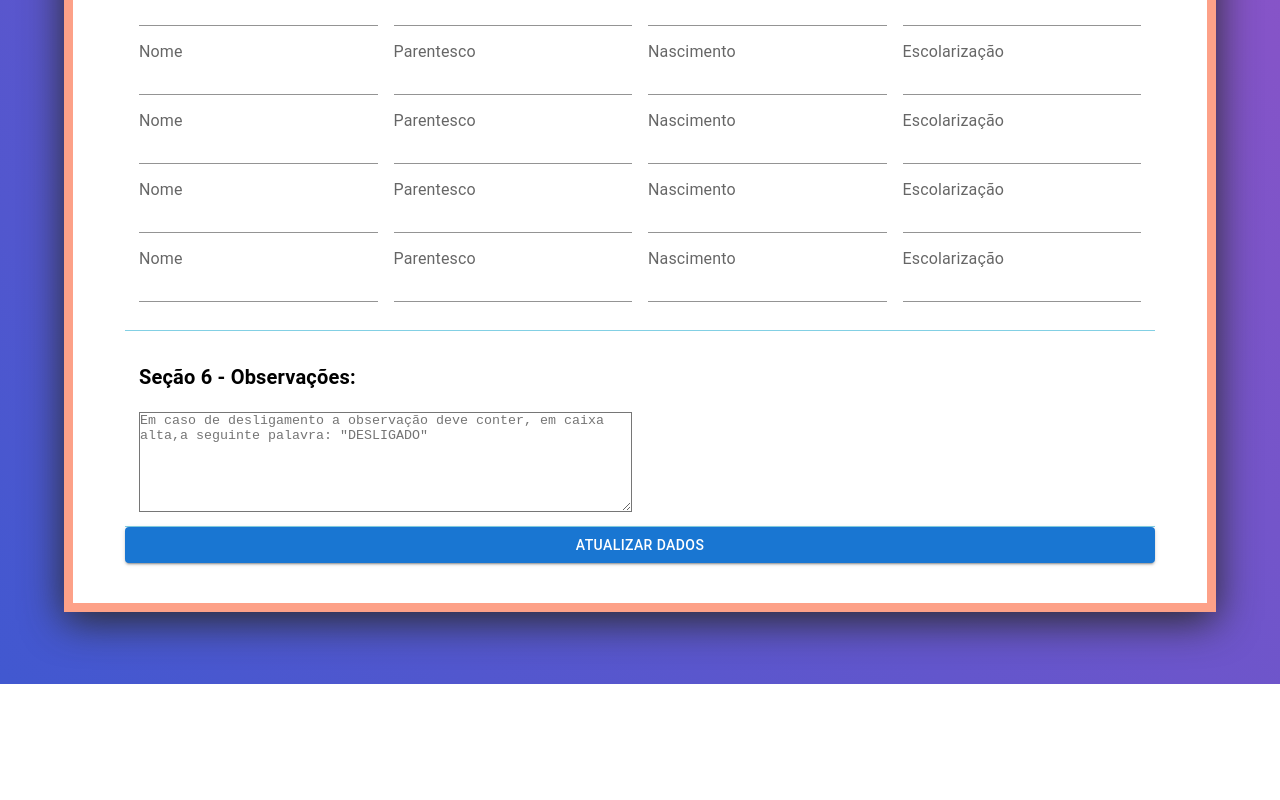
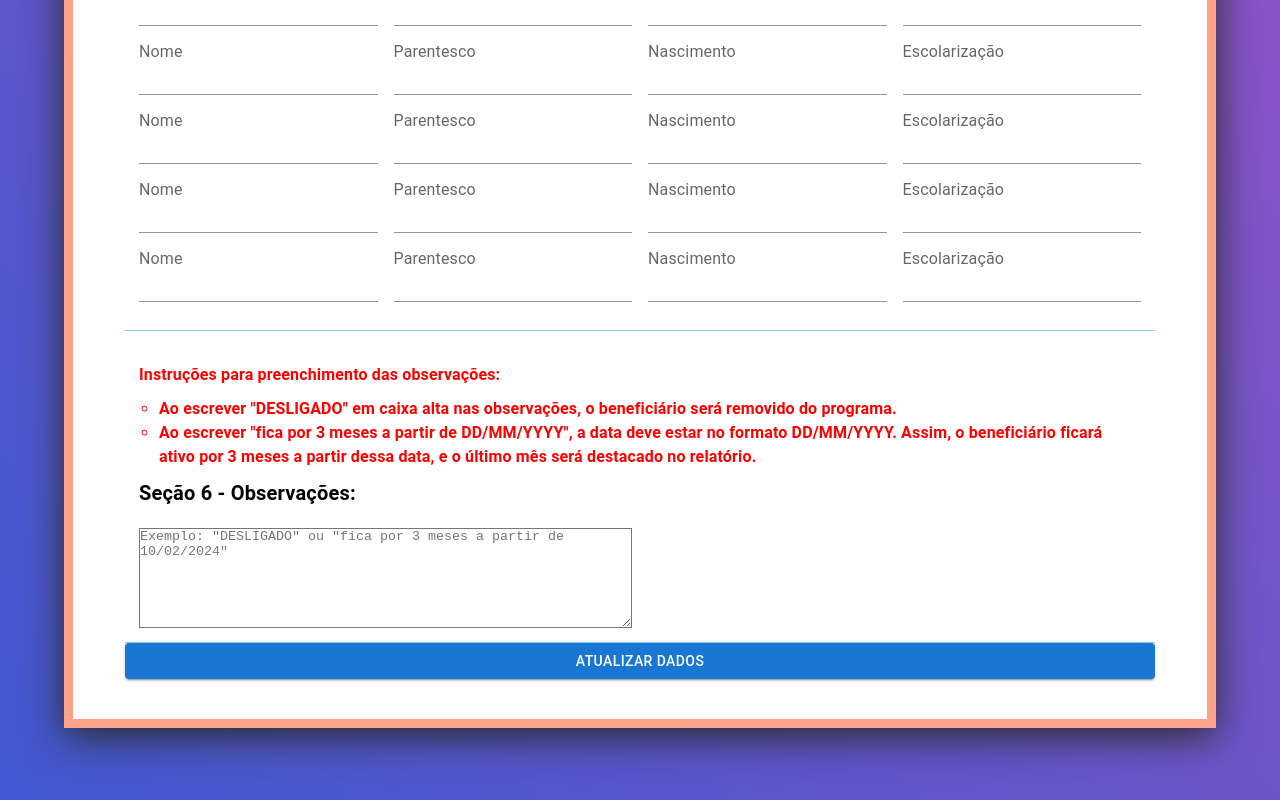
Before and after one commit to mauricioDallOnder/seara-do-bem, a Next.js app: page /UpdateData in a window 1280 px wide. Shown: the part 1853-2653 px from the top of the page. Before the commit the page ends 2537 px from the top, so only its background shows below. Built offline with nearby package versions, Linux system fonts and the light colour scheme; no server answers.

Commit message:
Update UpdateData.tsx

```diff
--- a/pages/UpdateData.tsx
+++ b/pages/UpdateData.tsx
@@ -57,7 +57,6 @@ export default function ConsultaBeneficiarios() {
     const beneficiario = data.find((item) => item.nome_beneficiario === name);
     if (beneficiario) {
       Object.entries(beneficiario).forEach(([key, value]) => {
-        // Verificar se o campo é uma data e formatar se necessário
         const formattedValue =
           key === "data_ingresso" || key.startsWith("nascimento")
             ? formatDate(value as string)
@@ -293,6 +292,26 @@ export default function ConsultaBeneficiarios() {
                 ))}
               </List>
               <List sx={ListStyle}>
+                {/* Instruções acima do campo de observações */}
+                <Typography
+                  sx={{
+                    color: 'red',
+                    fontWeight: 'bold',
+                    marginBottom: '10px'
+                  }}
+                >
+                  Instruções para preenchimento das observações:
+                </Typography>
+                <Typography
+                  component="div"
+                  sx={{ color: 'red', fontWeight: 'bold', marginBottom: '10px' }}
+                >
+                  <ul style={{ paddingLeft: '20px' }}>
+                    <li>Ao escrever <strong>"DESLIGADO"</strong> em caixa alta nas observações, o beneficiário será removido do programa.</li>
+                    <li>Ao escrever <strong>"fica por 3 meses a partir de DD/MM/YYYY"</strong>, a data deve estar no formato <strong>DD/MM/YYYY</strong>. Assim, o beneficiário ficará ativo por 3 meses a partir dessa data, e o último mês será destacado no relatório.</li>
+                  </ul>
+                </Typography>
+
                 <InputLabel sx={TituloSecaoStyle}>
                   Seção 6 - Observações:
                 </InputLabel>
@@ -305,7 +324,7 @@ export default function ConsultaBeneficiarios() {
                     justifyContent="center"
                   >
                     <textarea
-                      placeholder='Em caso de desligamento a observação deve conter, em caixa alta,a seguinte palavra: "DESLIGADO"'
+                      placeholder='Exemplo: "DESLIGADO" ou "fica por 3 meses a partir de 10/02/2024"'
                       style={{
                         minWidth: "100%",
                         maxWidth: "1140px",
```
